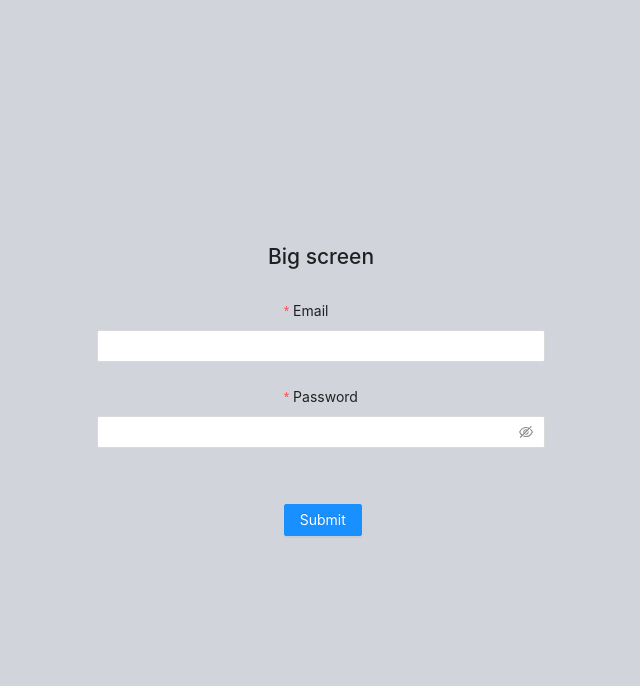
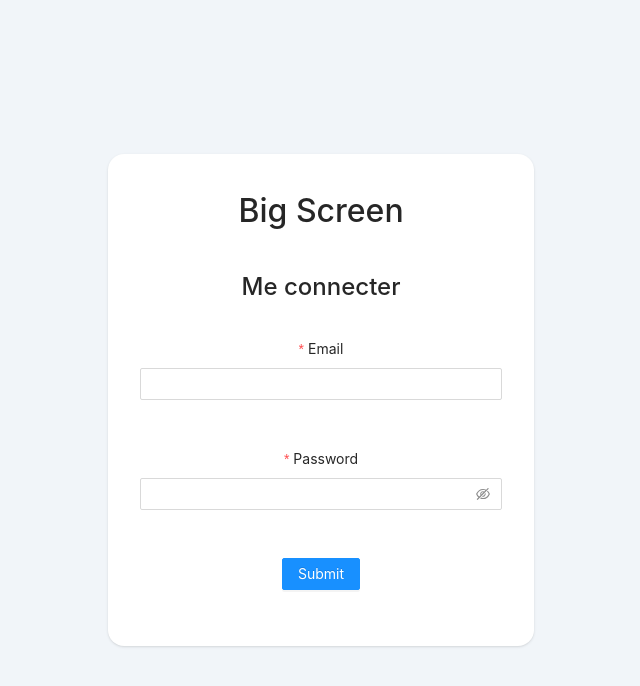
Before and after one commit to cyrilmarceau/Bigscreen, a Next.js app in the folder front/: page /administration in a window 1280 px wide. Shown: the top 686 px of the page, without its empty margins (319-959 px from the left). Built offline with nearby package versions, Linux system fonts and the light colour scheme.

Commit message:
feat(FRONT): login form design

```diff
--- a/front/pages/_app.js
+++ /dev/null
@@ -1,9 +0,0 @@
-import '../styles/globals.css'
-import 'antd/dist/antd.css';
-import '../styles/index.scss'
-
-function MyApp({ Component, pageProps }) {
-  return <Component {...pageProps} />
-}
-
-export default MyApp
--- a/front/pages/_app.jsx
+++ b/front/pages/_app.jsx
@@ -1,4 +1,5 @@
 import 'antd/dist/antd.css';
+import '../styles/index.scss'
 import { useRouter } from 'next/router';
 import _ from 'lodash';
 
--- a/front/pages/administration/index.jsx
+++ b/front/pages/administration/index.jsx
@@ -1,4 +1,4 @@
-import { Button, Form, Input } from 'antd';
+import { Row, Col, Button, Form, Input } from 'antd';
 import { useState } from 'react';
 import axios from 'axios';
 
@@ -11,18 +11,19 @@ const Login = () => {
 
     return (
         <>
-            <section className='page-container'>
+            <div className="page-container">
 
-                <div className="login-form-container">
+                <Row justify="center" align="middle" className="login-form-container">
 
-                    <div className="login-form">
+                    <Col xs={24} sm={16} lg={8} justify="center" align="middle" className="login-form-card">
 
-                        <h1 className="login-form-title">Big screen</h1>
+                        <h1 className="login-form-title">Big Screen</h1>
+
+                        <p class="login-form-paragraph">Me connecter</p>
 
                         <Form
                             className="login-form-fields-group"
                             name="basic"
-                            labelCol={{ offset: 10, span: 16 }}
                             initialValues={{ remember: true }}
                             layout="vertical"
                             autoComplete="off"
@@ -30,30 +31,36 @@ const Login = () => {
                             >
 
                             <Form.Item
+                                className="form-field"
                                 label="Email"
                                 name="email"
-                                rules={[{ required: true, message: 'Please input your mail!' }]}
+                                align="middle"
+                                wrapperCol={{ span: 24 }}
+                                rules={[{ required: true, message: 'Veuillez rentrer votre email !' }]}
                             >
                                 <Input />
                             </Form.Item>
 
                             <Form.Item
+                                className="form-field"
                                 label="Password"
                                 name="password"
-                                rules={[{ required: true, message: 'Please input your password!' }]}
+                                align="middle"
+                                wrapperCol={{ span: 24 }}
+                                rules={[{ required: true, message: 'Veuillez rentrer votre mots de passe !' }]}
                             >
                                 <Input.Password />
                             </Form.Item>
 
-                            <Form.Item className="login-form-submit" wrapperCol={{ offset: 10, span: 16 }}>
+                            <Form.Item wrapperCol={{ span: 24 }}>
                                 <Button type="primary" htmlType="submit">
                                 Submit
                                 </Button>
                             </Form.Item>
                         </Form>
-                    </div>
-                </div>
-            </section>
+                    </Col>
+                </Row>
+            </div>
         </>
     );
 }
--- a/front/styles/pages/_login.scss
+++ b/front/styles/pages/_login.scss
@@ -5,35 +5,44 @@
 
 .login-form-container {
 
-    width: 100%;
+    background-color: rgb(241, 245, 249);
     height: 100vh;
-    display: flex;
-    justify-content: center;
-    align-items: center;
-    background-color: rgb(209 213 219);
-}
 
-.login-form {
+    .login-form-card {
 
-    width: 32rem;
         padding: 2rem;
-    display: flex;
-    flex-direction: column;
-    justify-content: flex-start;
-    align-items: center;
-}
+        background-color: white;
+        border-radius: 1rem;
+        box-shadow: 0 1px 3px 0 rgb(0 0 0 / 0.1), 0 1px 2px -1px rgb(0 0 0 / 0.1);
 
         .login-form-title {
 
-    padding-bottom: 1rem;
+            margin-bottom: 2rem;
+            font-size: 2rem;
         }
 
-.login-form-fields-group {
+        .login-form-paragraph {
 
-    width: 100%;
+            margin-bottom: 2rem;
+            font-size: 1.5rem;
+            font-weight: 500;
         }
 
-.login-form-submit {
+        .form-field {
+            margin-bottom: 3rem;
+        }
+    }
+}
 
-    padding-top: 2rem;
+@media screen and (max-width: 576px) {
+
+    .login-form-container {
+
+        background-color: white;
+
+        .login-form-card {
+
+            box-shadow: unset !important;
         }
+    }
+}
```
Lines whose indentation alone changed are shown as unchanged.
